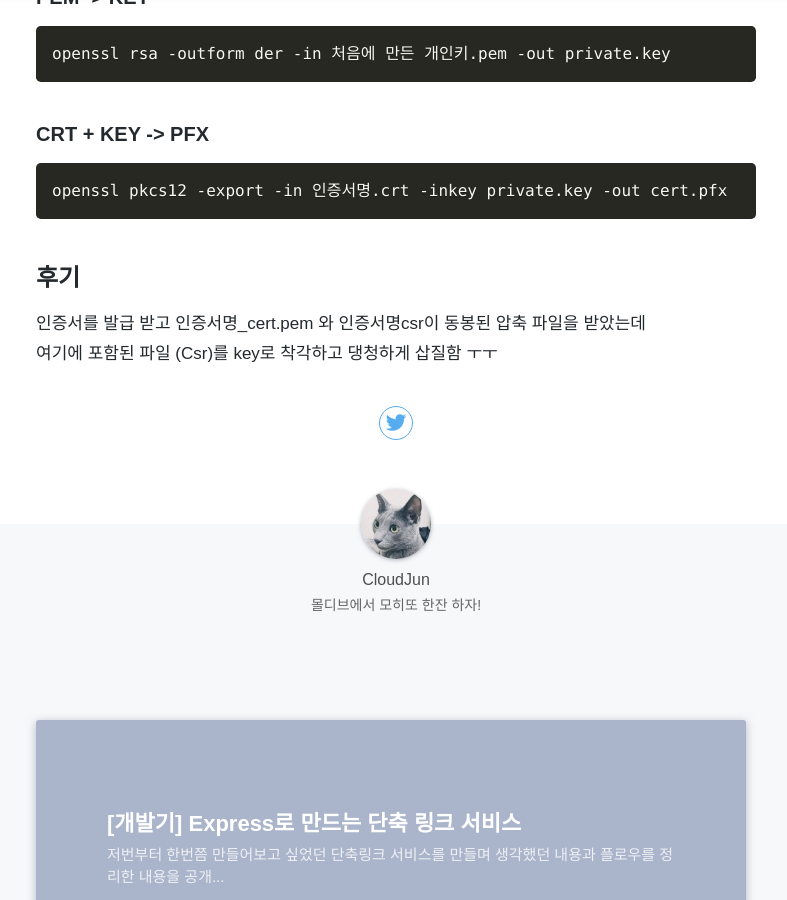
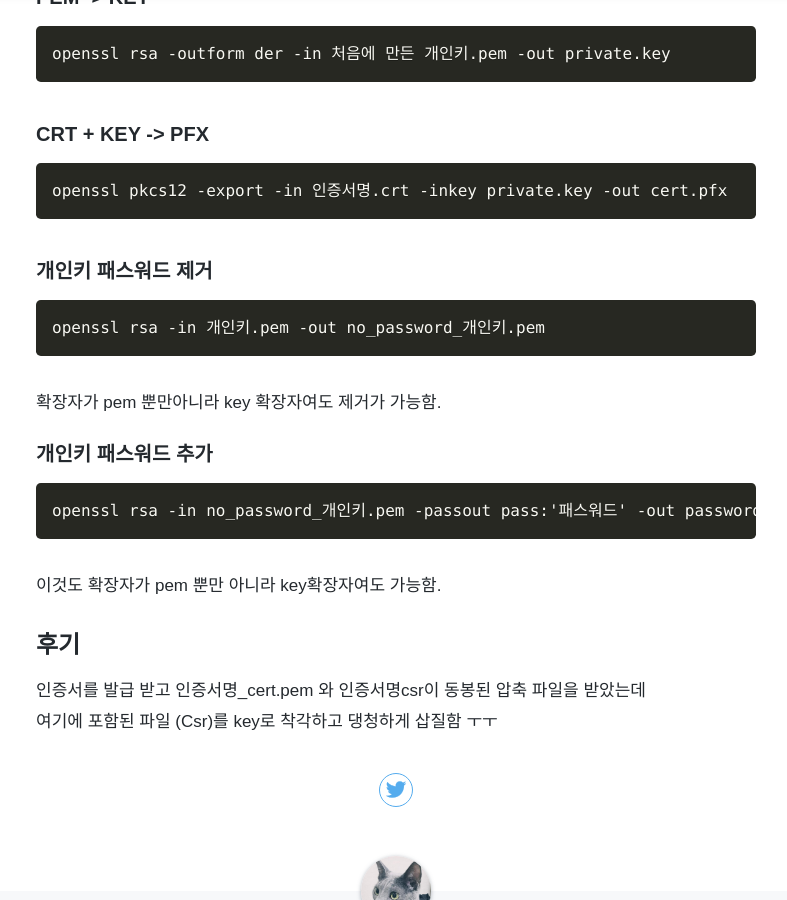
Before and after one commit to sistinafibel/sistinafibel.github.io, a Jekyll site: the page built from _posts/2019-10-24-[SSL]-유료-SSL-발급받기-&-인증서-변환-명령어.md, in a window 1280 px wide and 900 px high, scrolled down 1762 px. Shown: the whole window, without its empty margins (244-1031 px from the left). Built offline with Jekyll 4.4.1, drawn with Linux system fonts in a browser that asks for light colours; nearby versions of some CDN libraries; some web fonts are replaced; comment, search, counter and statistics services are not loaded; a style sheet for code colours, icons or effects is not loaded.

Commit message:
개인키 변환 명령어 추가

`````diff
--- a/_posts/2019-10-24-[SSL]-유료-SSL-발급받기-&-인증서-변환-명령어.md
+++ b/_posts/2019-10-24-[SSL]-유료-SSL-발급받기-&-인증서-변환-명령어.md
@@ -71,7 +71,21 @@ openssl rsa -outform der -in 처음에 만든 개인키.pem -out private.key
 openssl pkcs12 -export -in 인증서명.crt -inkey private.key -out cert.pfx
 ```
 
+### 개인키 패스워드 제거
 
+````
+openssl rsa -in 개인키.pem -out no_password_개인키.pem
+````
+
+확장자가 pem 뿐만아니라 key 확장자여도 제거가 가능함.
+
+### 개인키 패스워드 추가
+
+```
+openssl rsa -in no_password_개인키.pem -passout pass:'패스워드' -out password_개인키.pem -des3
+```
+
+이것도 확장자가 pem 뿐만 아니라 key확장자여도 가능함.
 
 ## 후기
 
`````
